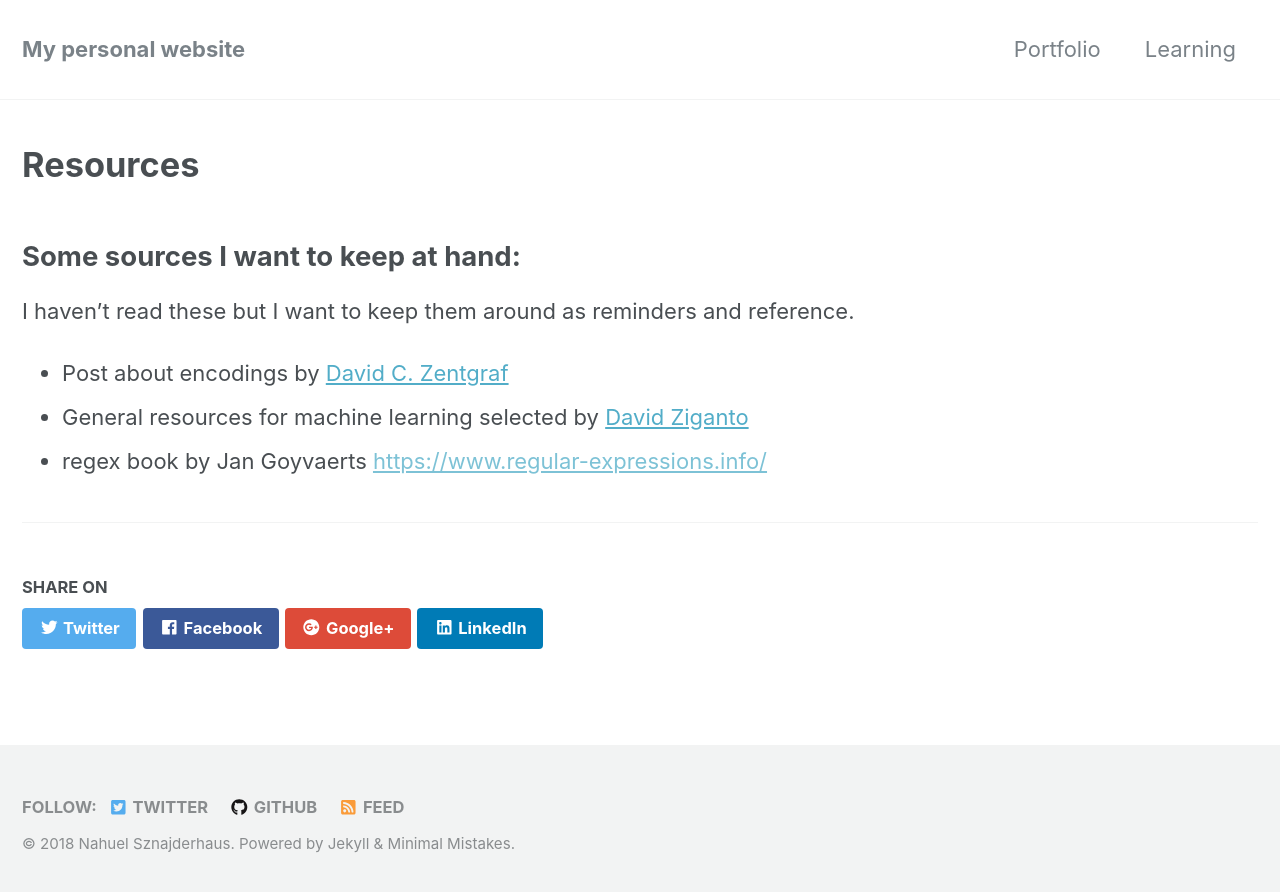
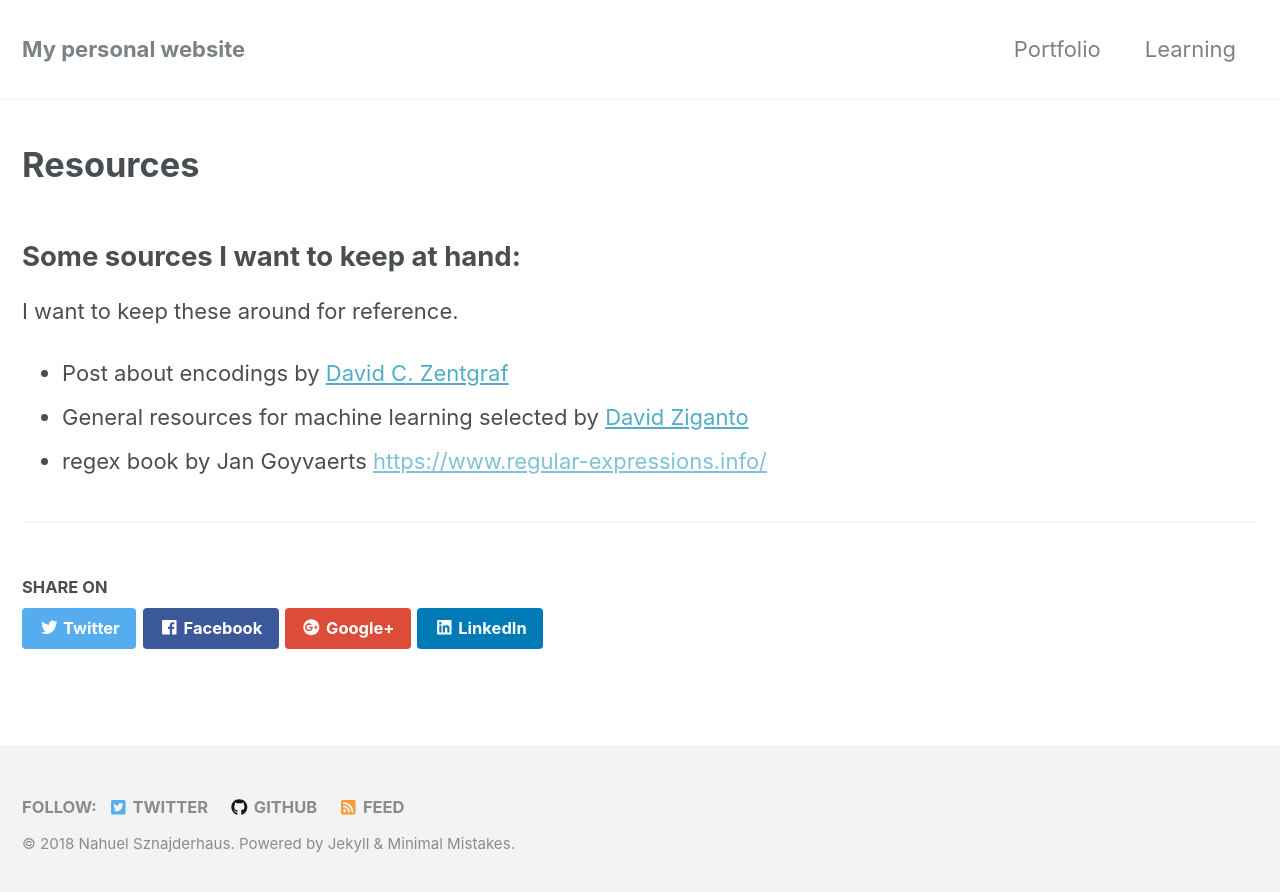
Before and after one commit to nahusznaj/nahusznaj.github.io, a Jekyll site: the page built from _posts/learning/2018-07-29-other-sources_2.md, in a window 1280 px wide. Shown: the top 892 px of the page. Built offline with Jekyll 4.4.1, drawn with Linux system fonts in a browser that asks for light colours; nearby versions of some CDN libraries.

Commit message:
updated resouces

```diff
--- a/_posts/learning/2018-07-29-other-sources_2.md
+++ b/_posts/learning/2018-07-29-other-sources_2.md
@@ -11,7 +11,7 @@ read_time: true
 
 ## Some sources I want to keep at hand:
 
-I haven't read these but I want to keep them around as reminders and reference.
+I want to keep these around for reference.
 
  - Post about encodings by [David C. Zentgraf](http://kunststube.net/encoding/)
  - General resources for machine learning selected by [David Ziganto](https://dziganto.github.io/resources/)
```
